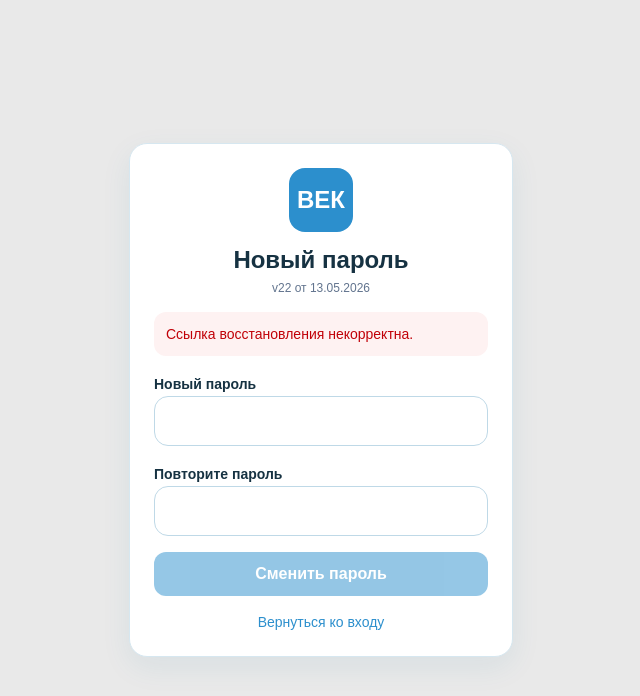
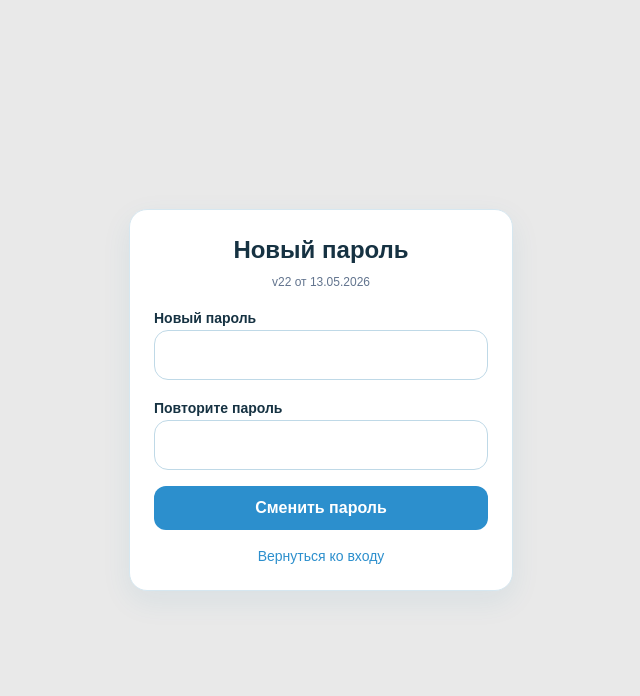
Before and after one commit to solaar32/moi_otchety_web, a Next.js app: page /reset-password in a window 1280 px wide. Shown: the top 696 px of the page, without its empty margins (319-959 px from the left). Built offline with nearby package versions, Linux system fonts and the light colour scheme.

Commit message:
Fix v22 build for custom operations and reset password

```diff
--- a/app/api/exports/reports/route.ts
+++ b/app/api/exports/reports/route.ts
@@ -51,9 +51,9 @@ async function loadRows(url: URL) {
     date: dateOnly(report.workDate),
     worker: report.worker.fullName,
     orderNo: report.orderNumber,
-    section: item.priceItem.category.name,
-    operation: item.operationName ?? item.priceItem.name,
-    unit: item.priceItem.unit,
+    section: item.priceItem?.category?.name ?? 'Нестандартные операции',
+    operation: item.operationName ?? item.priceItem?.name ?? 'Операция',
+    unit: item.customUnit ?? item.priceItem?.unit ?? '',
     qty: item.quantity,
     workerTotal: item.total,
     status: statusLabels[item.status] ?? item.status,
--- a/app/api/reports/[id]/route.ts
+++ b/app/api/reports/[id]/route.ts
@@ -52,7 +52,7 @@ export async function PATCH(request: Request, { params }: { params: Promise<{ id
 
     if (action === 'accept') {
       await prisma.reportItem.update({ where: { id: item.id }, data: { status: 'ACCEPTED', rejectComment: null } });
-      await writeAudit(user, 'ACCEPT_REPORT_ITEM', item.id, `Операция принята: ${item.operationName ?? item.priceItem.name}`);
+      await writeAudit(user, 'ACCEPT_REPORT_ITEM', item.id, `Операция принята: ${item.operationName ?? item.priceItem?.name ?? 'Нестандартная операция'}`);
       return NextResponse.json({ ok: true });
     }
 
@@ -119,7 +119,7 @@ export async function DELETE(_request: Request, { params }: { params: Promise<{
         action: 'DELETE_REPORT_ITEM',
         entityType: 'ReportItem',
         entityId: String(item.id),
-        description: `Удалена операция: ${item.operationName ?? item.priceItem.name}`,
+        description: `Удалена операция: ${item.operationName ?? item.priceItem?.name ?? 'Нестандартная операция'}`,
       },
     });
   });
--- a/app/reset-password/page.tsx
+++ b/app/reset-password/page.tsx
@@ -1,15 +1,15 @@
 'use client';
 
-import { useMemo, useState } from 'react';
-import Link from 'next/link';
+import { Suspense, useState } from 'react';
 import { useSearchParams } from 'next/navigation';
 import { APP_VERSION_LABEL } from '@/lib/app-info';
 
-export default function ResetPasswordPage() {
-  const params = useSearchParams();
-  const token = useMemo(() => params.get('token') ?? '', [params]);
+function ResetPasswordForm() {
+  const searchParams = useSearchParams();
+  const token = searchParams.get('token') || '';
+
   const [password, setPassword] = useState('');
-  const [password2, setPassword2] = useState('');
+  const [repeat, setRepeat] = useState('');
   const [message, setMessage] = useState('');
   const [error, setError] = useState('');
   const [loading, setLoading] = useState(false);
@@ -19,12 +19,23 @@ export default function ResetPasswordPage() {
     setMessage('');
     setError('');
 
-    if (password !== password2) {
+    if (!token) {
+      setError('Ссылка восстановления некорректна');
+      return;
+    }
+
+    if (!password || password.length < 6) {
+      setError('Пароль должен быть не короче 6 символов');
+      return;
+    }
+
+    if (password !== repeat) {
       setError('Пароли не совпадают');
       return;
     }
 
     setLoading(true);
+
     const res = await fetch('/api/auth/reset-password', {
       method: 'POST',
       headers: { 'Content-Type': 'application/json' },
@@ -39,43 +50,65 @@ export default function ResetPasswordPage() {
       return;
     }
 
-    setMessage(json?.message ?? 'Пароль изменен');
-    setPassword('');
-    setPassword2('');
+    setMessage('Пароль изменён. Теперь можно войти.');
   }
 
   return (
-    <main className="flex min-h-screen items-center justify-center p-4">
     <form onSubmit={submit} className="card w-full max-w-sm space-y-4 p-6">
-        <div className="space-y-3 text-center">
-          <div className="mx-auto flex h-16 w-16 items-center justify-center rounded-2xl bg-[var(--brand)] text-2xl font-bold text-white">ВЕК</div>
-          <div>
+      <div className="space-y-2 text-center">
         <h1 className="text-2xl font-bold">Новый пароль</h1>
-            <p className="mt-1 text-xs text-slate-500">{APP_VERSION_LABEL}</p>
+        <p className="text-xs text-slate-500">{APP_VERSION_LABEL}</p>
       </div>
-        </div>
-
-        {!token && <div className="rounded-xl bg-red-50 p-3 text-sm text-red-700">Ссылка восстановления некорректна.</div>}
 
       <label className="block space-y-1">
         <span className="text-sm font-semibold">Новый пароль</span>
-          <input className="input" type="password" value={password} onChange={(e) => setPassword(e.target.value)} autoComplete="new-password" />
+        <input
+          className="input"
+          type="password"
+          value={password}
+          onChange={(e) => setPassword(e.target.value)}
+        />
       </label>
 
       <label className="block space-y-1">
         <span className="text-sm font-semibold">Повторите пароль</span>
-          <input className="input" type="password" value={password2} onChange={(e) => setPassword2(e.target.value)} autoComplete="new-password" />
+        <input
+          className="input"
+          type="password"
+          value={repeat}
+          onChange={(e) => setRepeat(e.target.value)}
+        />
       </label>
 
-        {message && <div className="rounded-xl bg-emerald-50 p-3 text-sm text-emerald-700">{message}</div>}
-        {error && <div className="rounded-xl bg-red-50 p-3 text-sm text-red-700">{error}</div>}
+      {message && (
+        <div className="rounded-xl bg-emerald-50 p-3 text-sm text-emerald-700">
+          {message}
+        </div>
+      )}
 
-        <button className="btn-primary w-full disabled:opacity-50" type="submit" disabled={loading || !token}>
+      {error && (
+        <div className="rounded-xl bg-red-50 p-3 text-sm text-red-700">
+          {error}
+        </div>
+      )}
+
+      <button className="btn-primary w-full disabled:opacity-50" type="submit" disabled={loading}>
         {loading ? 'Сохраняем...' : 'Сменить пароль'}
       </button>
 
-        <Link href="/" className="block text-center text-sm text-[var(--brand)]">Вернуться ко входу</Link>
+      <a className="block text-center text-sm text-[var(--brand)]" href="/">
+        Вернуться ко входу
+      </a>
     </form>
+  );
+}
+
+export default function ResetPasswordPage() {
+  return (
+    <main className="flex min-h-screen items-center justify-center p-4">
+      <Suspense fallback={<div className="text-sm text-slate-500">Загрузка...</div>}>
+        <ResetPasswordForm />
+      </Suspense>
     </main>
   );
 }
```
Also changed, not shown: package.json (+6 -4 lines), 1 other file (tests, documents, lock files or other folders). Lines whose indentation alone changed are shown as unchanged.
